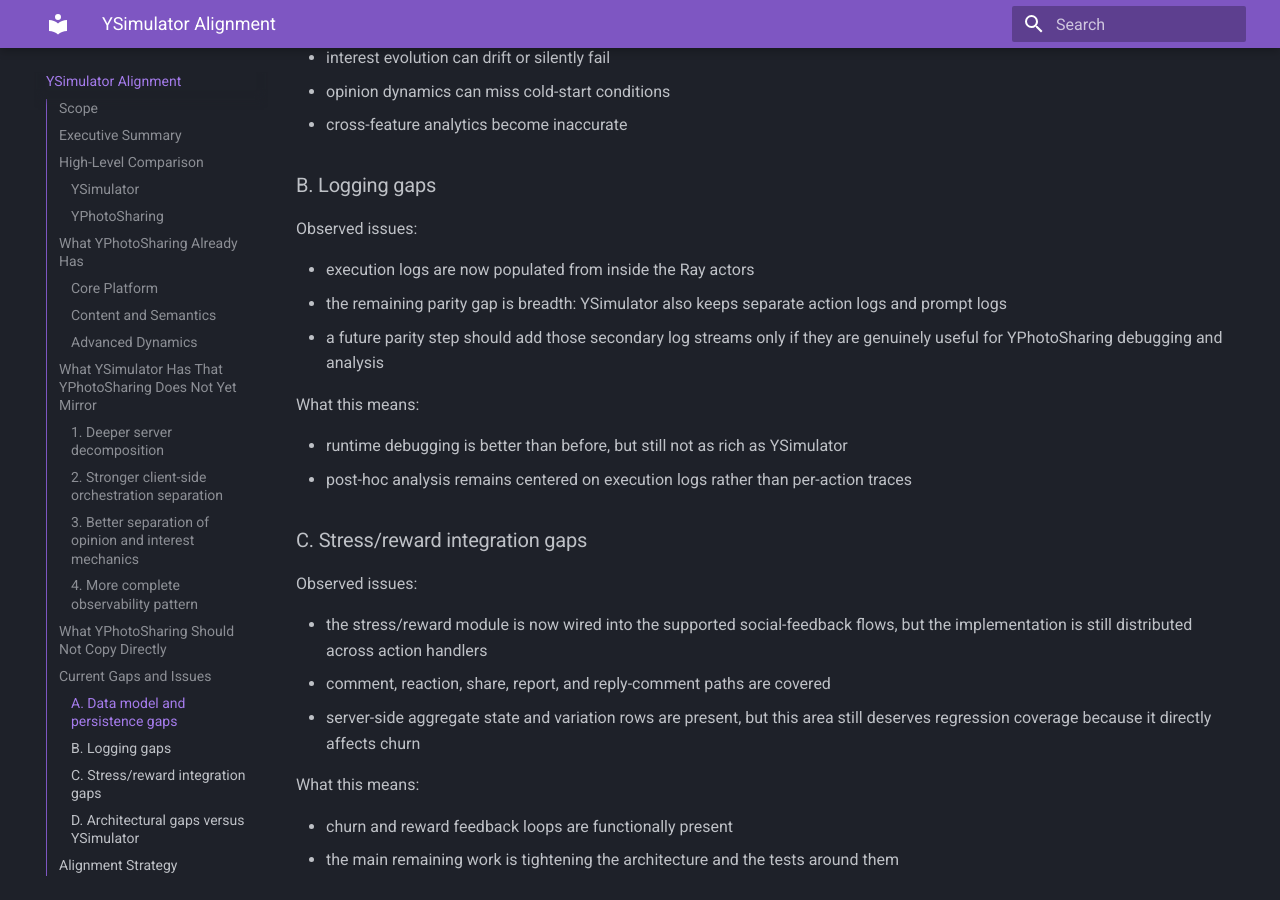
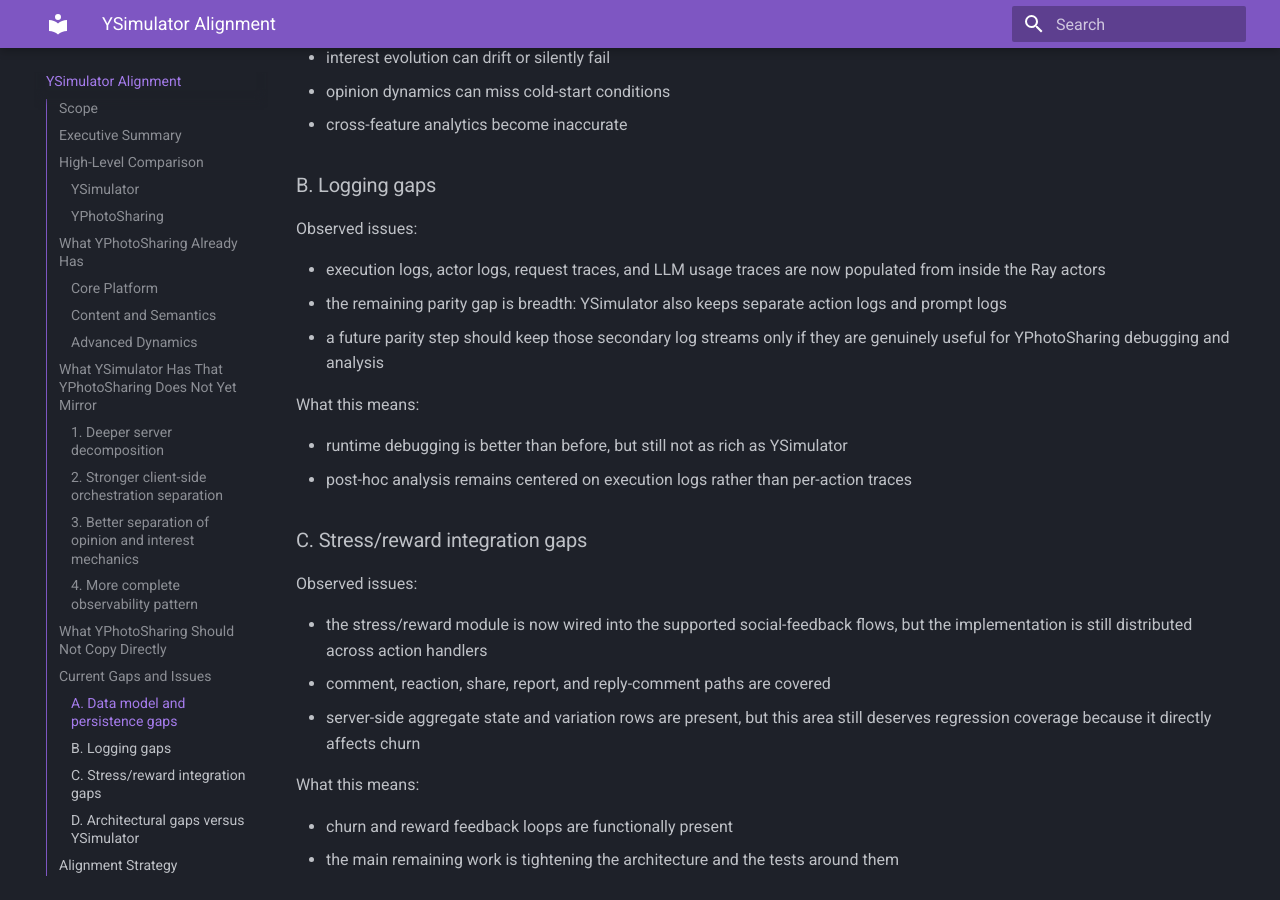
Before and after one commit to YSocialTwin/YPhotoSharing, an MkDocs documentation site: the page built from docs/ysimulator_alignment.md, in a window 1280 px wide and 900 px high, scrolled down 6665 px. Built offline with MkDocs 1.6.1 and Material for MkDocs 9.7.7, drawn with Linux system fonts in a browser that asks for light colours; some of the changed text lies outside the part shown.

Commit message:
document logging and annotation controls

```diff
--- a/docs/ysimulator_alignment.md
+++ b/docs/ysimulator_alignment.md
@@ -38,8 +38,8 @@
 - the server layer still acts as a large façade over the DB middleware
 - several DB helpers are still concentrated in `db_middleware.py` instead of
   being split into repository-style components
-- logging now emits structured execution, action, and prompt records from the
-  Ray actors
+- logging now emits structured execution, actor, request, usage, action, and
+  prompt records from the Ray actors
 - the advanced stress/reward mechanic is integrated across the supported
   social-feedback paths, but it remains more distributed than in YSimulator
 - topic propagation is now persisted, but the surrounding service structure is
@@ -213,8 +213,9 @@
 - request logs
 - structured records
 
-`YPhotoSharing` now emits structured execution logs from the actors and can
-also emit optional action and prompt logs when enabled.
+`YPhotoSharing` now emits structured execution logs, actor logs, server
+request traces, and LLM usage traces, while still supporting optional action
+and prompt logs when enabled.
 
 ---
 
@@ -266,10 +267,11 @@
 
 Observed issues:
 
-- execution logs are now populated from inside the Ray actors
+- execution logs, actor logs, request traces, and LLM usage traces are now
+  populated from inside the Ray actors
 - the remaining parity gap is breadth: YSimulator also keeps separate action
   logs and prompt logs
-- a future parity step should add those secondary log streams only if they are
+- a future parity step should keep those secondary log streams only if they are
   genuinely useful for YPhotoSharing debugging and analysis
 
 What this means:
--- a/mkdocs.yml
+++ b/mkdocs.yml
@@ -16,6 +16,7 @@
   - Getting Started: getting_started.md
   - Architecture: architecture.md
   - Configuration: configuration.md
+  - Logging: logging.md
   - Annotations: annotations.md
   - Recommendations: recommendations.md
   - Service Description: Service_description.md
```
Also changed, not shown: README.md (+11 -3 lines), docs/annotations.md (+14 -0 lines), docs/configuration.md (+8 -1 lines), docs/index.md (+1 -0 lines), docs/logging.md (added, +83 -0 lines), docs/remaining_gaps.md (+1 -0 lines).
